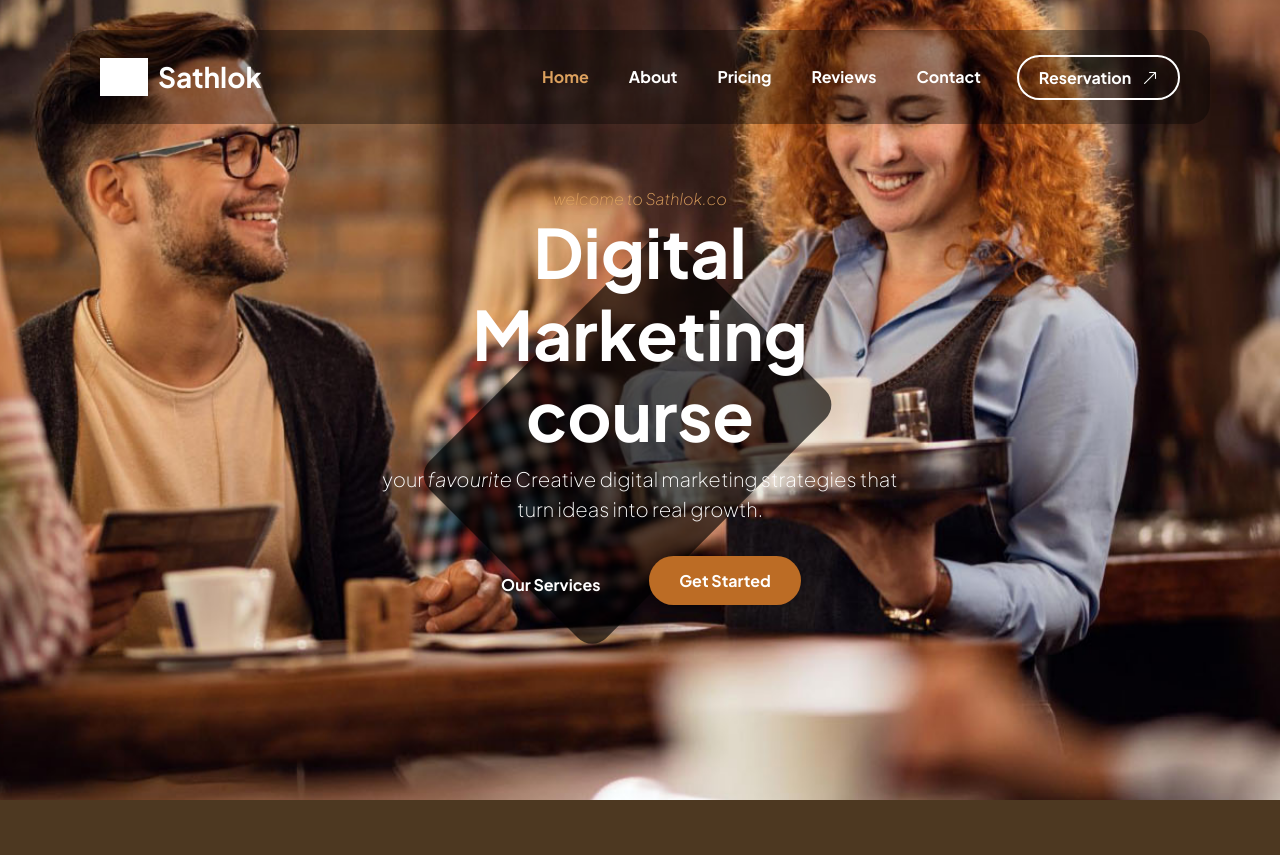
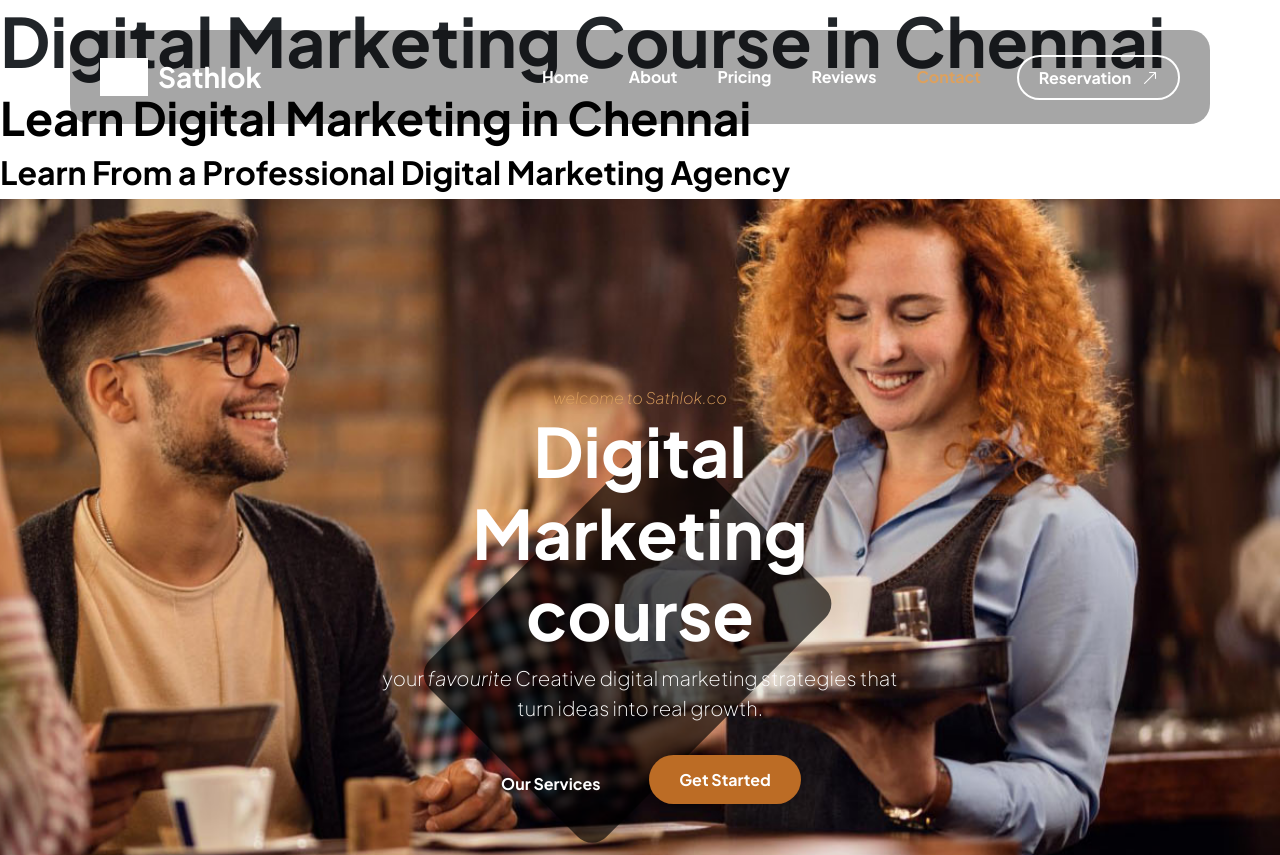
Before and after one commit to lokeswaransdt-spec/lokeswaran-mock-assignment-, a plain HTML site: page index.html in a window 1280 px wide. Shown: the top 855 px of the page. Drawn offline with Linux system fonts and the light colour scheme.

Commit message:
Update index.html

```diff
--- a/index.html
+++ b/index.html
@@ -1,6 +1,9 @@
 <!doctype html>
 <html lang="en">
     <head>
+        <h1>Digital Marketing Course in Chennai</h1>
+        <h2>Learn Digital Marketing in Chennai</h2>
+        <h3>Learn From a Professional Digital Marketing Agency</h3>
         <title>Digital Marketing Course | Learn & Grow Your Career</title>
         <meta name="description" content="Join our digital marketing course to master SEO, Google Ads, Meta Ads, content marketing, and practical strategies to grow your career.">
         <meta charset="utf-8">
```
